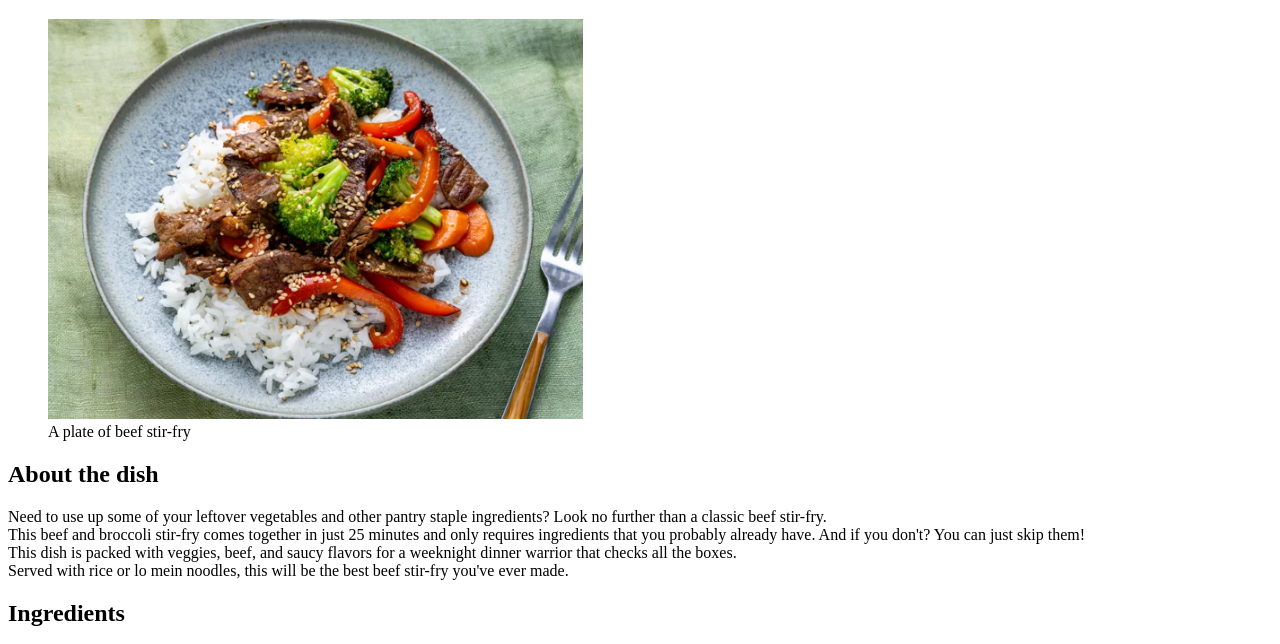
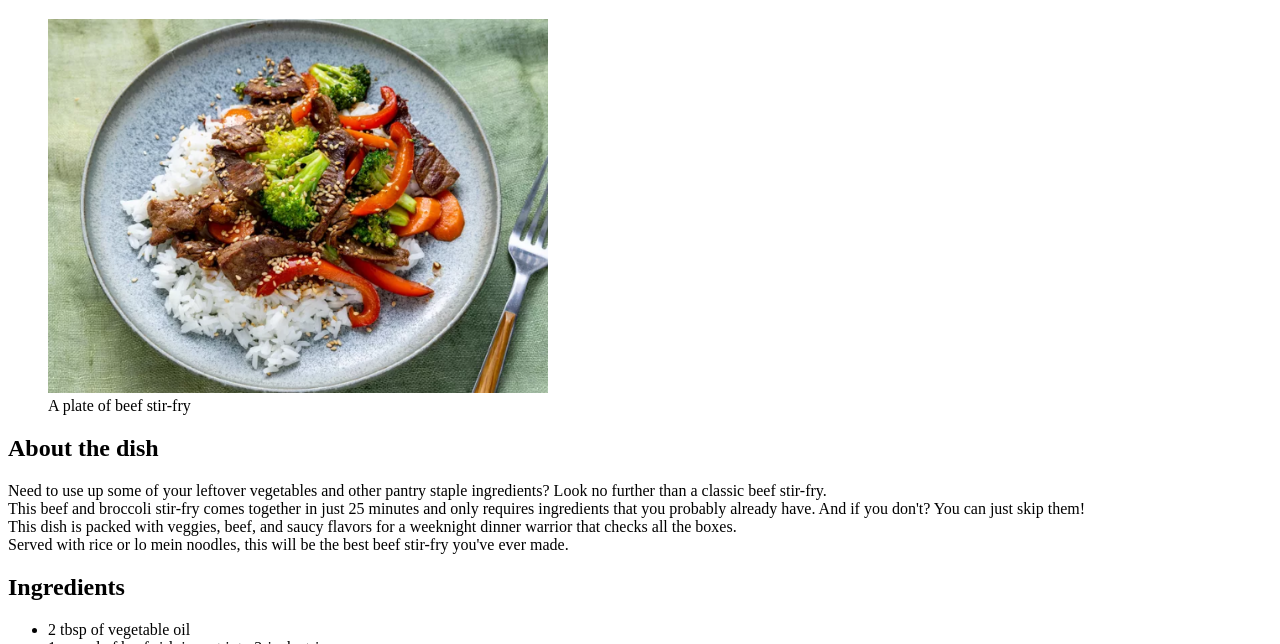
Before and after one commit to davis-matt0/odin-recipes, a plain HTML site: page recipes/beef-stir-fry.html in a window 1280 px wide. Shown: the part 90-734 px from the top of the page. Drawn offline with Linux system fonts and the light colour scheme.

Commit message:
slight change to image sizes

```diff
--- a/recipes/beef-stir-fry.html
+++ b/recipes/beef-stir-fry.html
@@ -11,7 +11,7 @@
       <img
         src="../img/stir-fry.png"
         alt="a plate of beef stir-fry"
-        height="400px"
+        width="500px"
       />
       <figcaption>A plate of beef stir-fry</figcaption>
     </figure>
```
Also changed, not shown: recipes/beef-stew.html (+1 -1 lines), recipes/mac-and-cheese.html (+1 -1 lines).
